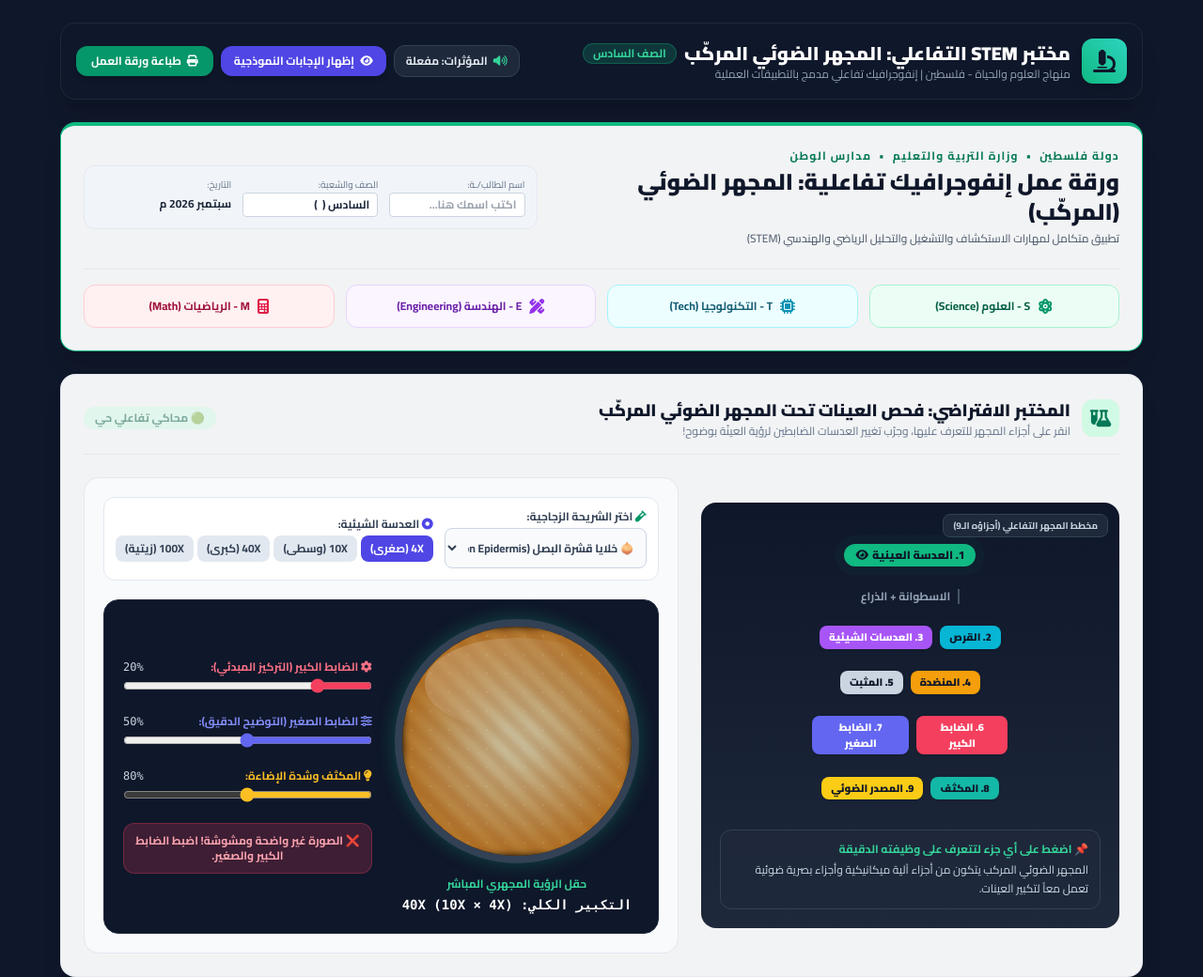
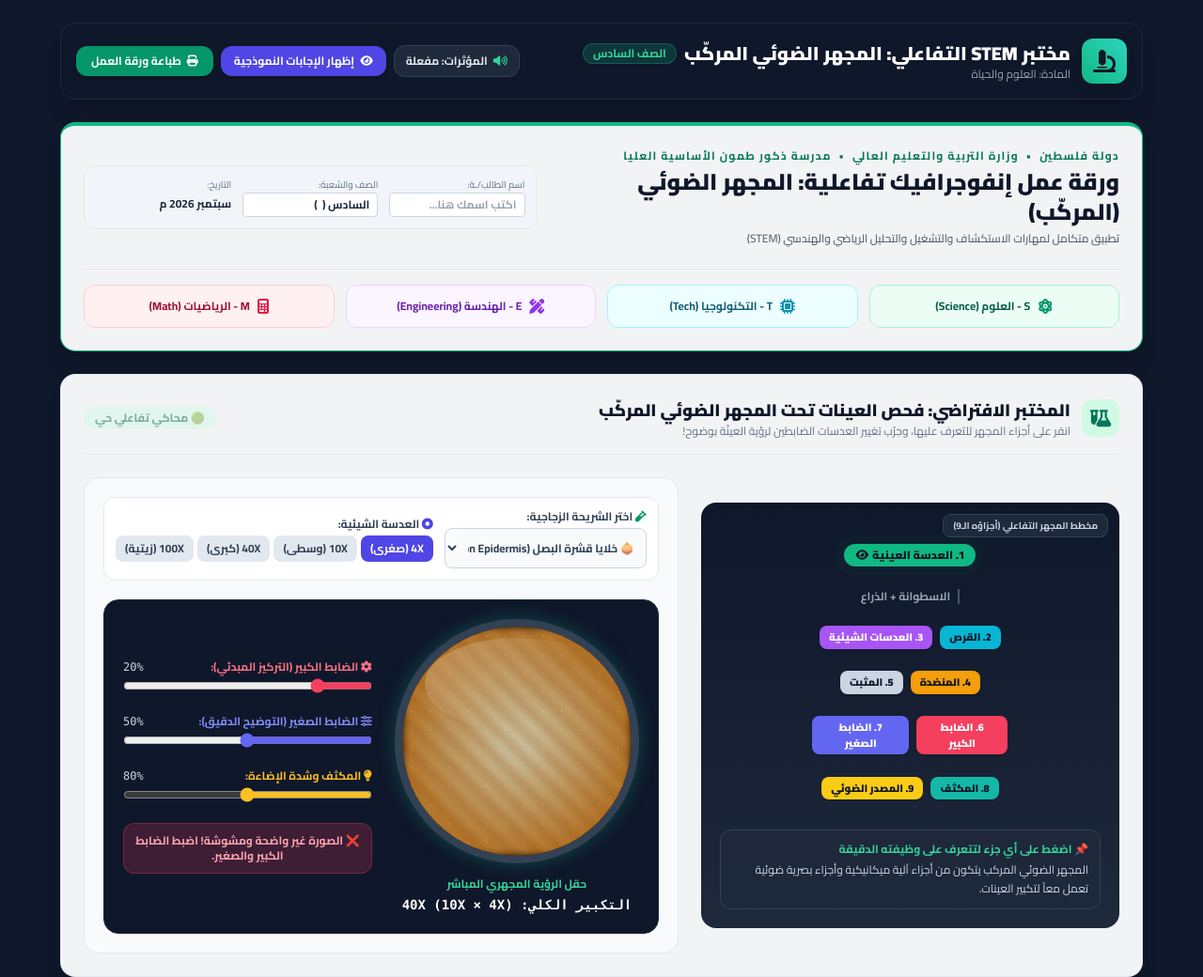
Before and after one commit to amenmatar/stem-microscope-lab, a plain HTML site: page index.html in a window 1280 px wide. Shown: the top 1040 px of the page at 94% size. Drawn offline with nearby package versions, Linux system fonts and the light colour scheme.

Commit message:
Add files via upload

```diff
--- a/index.html
+++ b/index.html
@@ -113,7 +113,7 @@
                     مختبر STEM التفاعلي: المجهر الضوئي المركّب
                     <span class="bg-emerald-500/20 text-emerald-400 border border-emerald-500/30 text-xs px-2.5 py-0.5 rounded-full font-bold">الصف السادس</span>
                 </h1>
-                <p class="text-xs text-slate-400">منهاج العلوم والحياة - فلسطين | إنفوجرافيك تفاعلي مدمج بالتطبيقات العملية</p>
+                <p class="text-xs text-slate-400">المادة: العلوم والحياة</p>
             </div>
         </div>
 
@@ -138,7 +138,7 @@
             <div class="flex flex-col md:flex-row justify-between items-start md:items-center gap-4">
                 <div>
                     <div class="flex items-center gap-2 text-xs font-bold text-emerald-700 uppercase tracking-widest mb-1">
-                        <span>دولة فلسطين</span> • <span>وزارة التربية والتعليم</span> • <span>مدارس الوطن</span>
+                        <span>دولة فلسطين</span> • <span>وزارة التربية والتعليم العالي</span> • <span>مدرسة ذكور طمون الأساسية العليا</span>
                     </div>
                     <h2 class="text-2xl font-black text-slate-900">ورقة عمل إنفوجرافيك تفاعلية: المجهر الضوئي (المركّب)</h2>
                     <p class="text-xs text-slate-600 mt-1">تطبيق متكامل لمهارات الاستكشاف والتشغيل والتحليل الرياضي والهندسي (STEM)</p>
```
